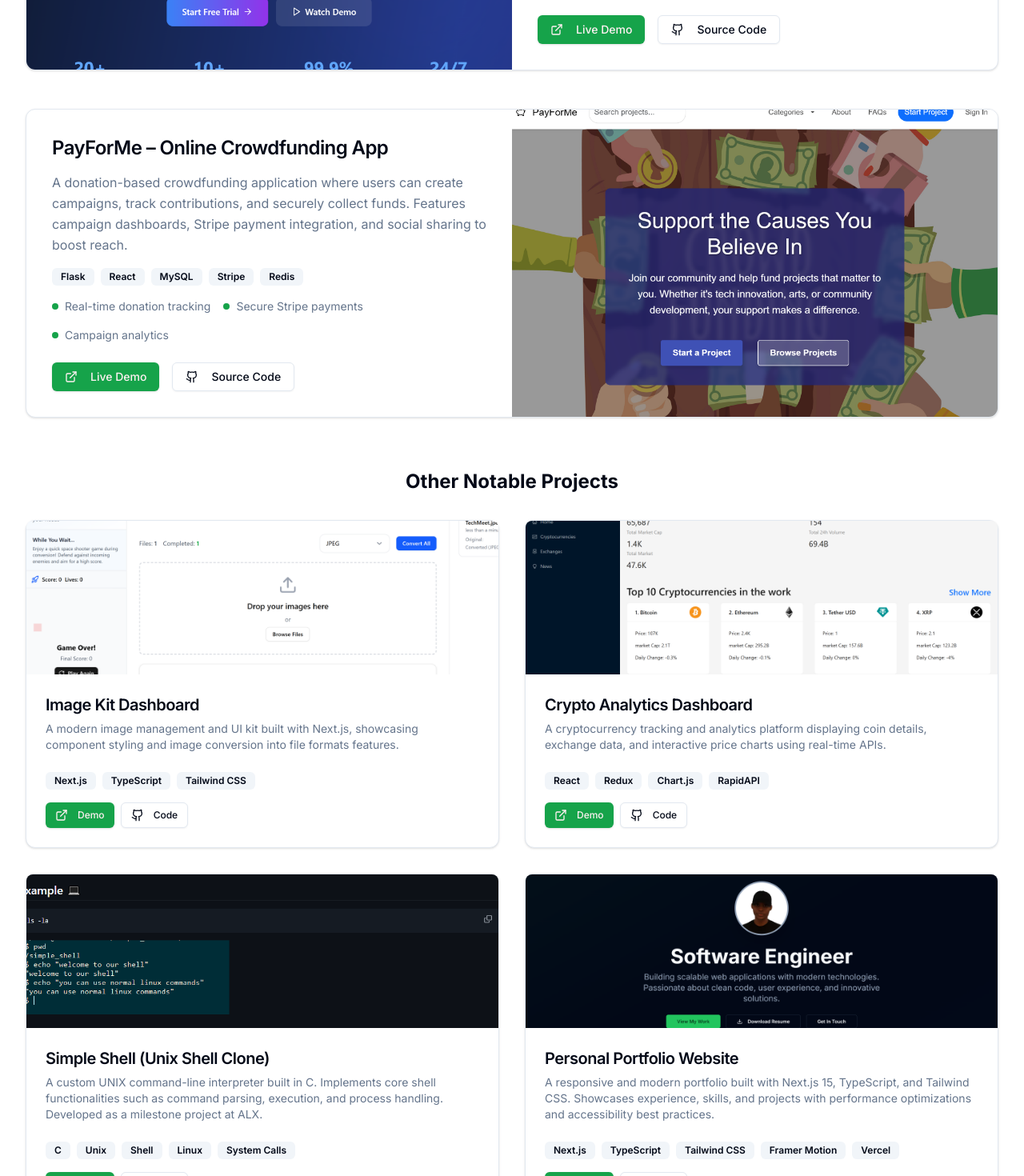
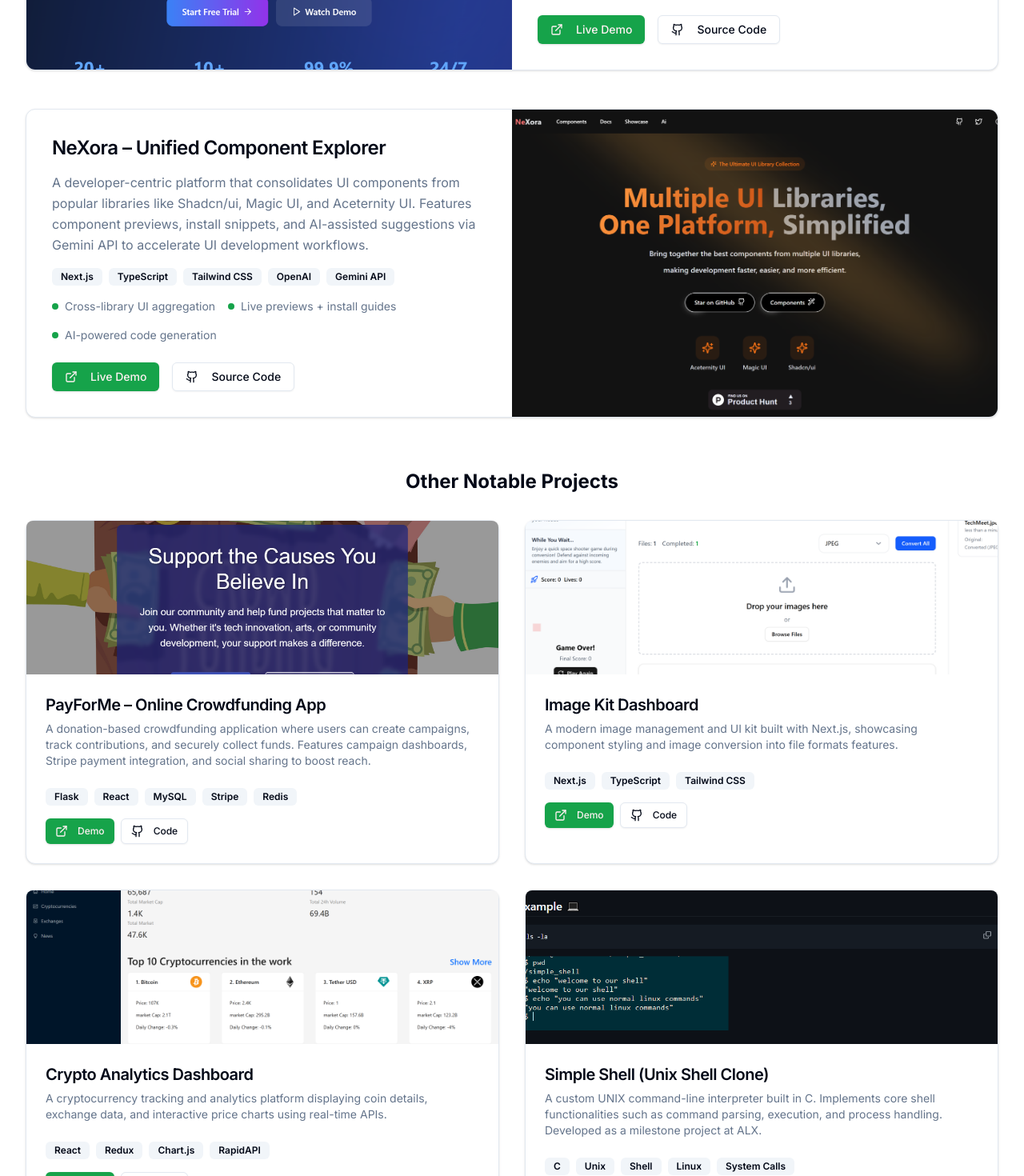
Before and after one commit to Muhadev/my-portfolio, a Next.js app: page / in a window 1280 px wide. Shown: the part 4400-5870 px from the top of the page at 80% size. Built offline with nearby package versions, Linux system fonts and the light colour scheme.

Commit message:
updated project section with one more project

```diff
--- a/src/components/layout/footer.tsx
+++ b/src/components/layout/footer.tsx
@@ -24,7 +24,7 @@
     },
     {
       icon: Linkedin,
-      href: "https://www.linkedin.com/in/fayemi-muhammed",
+      href: "https://www.linkedin.com/in/muhadev/",
       label: "LinkedIn",
     },
     {
--- a/src/components/sections/hero.tsx
+++ b/src/components/sections/hero.tsx
@@ -114,7 +114,7 @@
               <span className="sr-only">GitHub</span>
             </a>
             <a
-              href="https://www.linkedin.com/in/fayemi-muhammed"
+              href="https://www.linkedin.com/in/muhadev/"
               target="_blank"
               rel="noopener noreferrer"
               className="text-muted-foreground hover:text-foreground transition-colors duration-200"
--- a/src/components/sections/projects.tsx
+++ b/src/components/sections/projects.tsx
@@ -19,6 +19,17 @@
       featured: true,
       metrics: ["QR-based tickets", "Multi-role access", "OAuth + Paystack Integration"],
     },
+      {
+      title: "NeXora – Unified Component Explorer",
+      description:
+        "A developer-centric platform that consolidates UI components from popular libraries like Shadcn/ui, Magic UI, and Aceternity UI. Features component previews, install snippets, and AI-assisted suggestions via Gemini API to accelerate UI development workflows.",
+      image: "/images/nexora.png", // Add a screenshot for NeXora
+      technologies: ["Next.js", "TypeScript", "Tailwind CSS", "OpenAI", "Gemini API"],
+      liveUrl: "https://ne-xora.vercel.app/", // Update if deployed
+      githubUrl: "https://github.com/Muhadev/Nexora",
+      featured: true,
+      metrics: ["Cross-library UI aggregation", "Live previews + install guides", "AI-powered code generation"],
+    },
     {
       title: "PayForMe – Online Crowdfunding App",
       description:
@@ -27,7 +38,7 @@
       technologies: ["Flask", "React", "MySQL", "Stripe", "Redis"],
       liveUrl: "https://payforme-two.vercel.app/", // Update with actual URL if available
       githubUrl: "https://github.com/Muhadev/PayForMe", // Replace with actual repo link
-      featured: true,
+      featured: false,
       metrics: ["Real-time donation tracking", "Secure Stripe payments", "Campaign analytics"],
     },
     {
@@ -63,18 +74,6 @@
       "githubUrl": "https://github.com/Muhadev/simple_shell",  // Replace with your actual GitHub URL if different
       "featured": false,
       "metrics": ["Handles built-in and external commands", "Executes programs via PATH", "Manual memory and process management"],
-      "stars": 0,
-      "forks": 0
-    },
-    {
-      "title": "Personal Portfolio Website",
-      "description": "A responsive and modern portfolio built with Next.js 15, TypeScript, and Tailwind CSS. Showcases experience, skills, and projects with performance optimizations and accessibility best practices.",
-      "image": "/images/porfolio.png",
-      "technologies": ["Next.js", "TypeScript", "Tailwind CSS", "Framer Motion", "Vercel"],
-      "liveUrl": "https://github.com/Muhadev/simple_shell",
-      "githubUrl": "https://github.com/Muhadev/my-portfolio.git",  // Replace with your actual GitHub URL if different
-      "featured": false,
-      "metrics": ["100% responsive design", "Dark/light mode toggle", "SEO-optimized metadata"],
       "stars": 0,
       "forks": 0
     }
```
Also changed, not shown: public/images/nexora.png (added).
